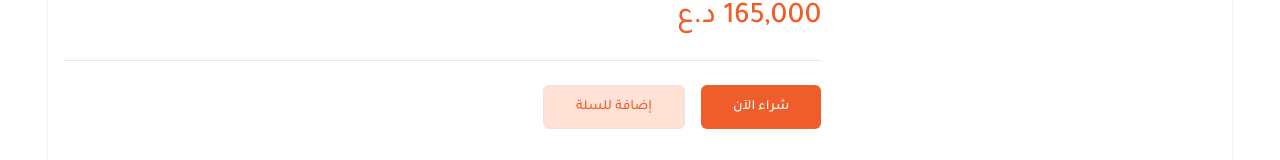
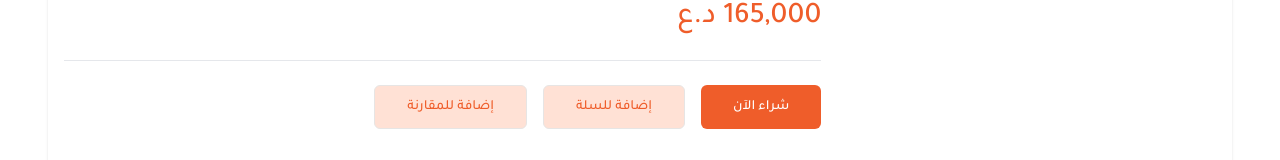
Before and after one commit to devhouse-org/e-store-frontend, a React (Vite) app: page /product/1 in a window 1280 px wide. Shown: the part 594-754 px from the top of the page. Built offline with nearby package versions, Linux system fonts and the light colour scheme.

Commit message:
comparison

```diff
--- a/src/components/Navbar.tsx
+++ b/src/components/Navbar.tsx
@@ -6,6 +6,7 @@ import { useCartStore } from "../store/useCartStore";
 import { useWishlistStore } from "../store/useWishlistStore";
 import { useState } from "react";
 import SearchModal from "./SearchModal";
+import { useComparisonStore } from "@/store/useComparisonStore";
 
 type Props = {
   hasAd?: boolean;
@@ -44,6 +45,7 @@ const links = [
 const Navbar = (props: Props) => {
   const cartCount = useCartStore((state) => state.cartCount);
   const wishlistCount = useWishlistStore((state) => state.wishlistCount);
+  const comparisonItems = useComparisonStore((state) => state.comparisonItems);
   const [isSearchModalOpen, setIsSearchModalOpen] = useState(false);
 
   return (
@@ -93,8 +95,13 @@ const Navbar = (props: Props) => {
                 </span>
               )}
             </Link>
-            <Link to="/comparison">
+            <Link to="/comparison" className="relative">
               <CircleDashed className="hover:text-blue-500 transition ease-in-out cursor-pointer" />
+              {comparisonItems.length > 0 && (
+                <span className="absolute -top-2 -right-2 bg-orange-500 text-white rounded-full w-4 h-4 flex items-center justify-center text-xs">
+                  {comparisonItems.length}
+                </span>
+              )}
             </Link>
             <div className="hidden md:block">
               <div onClick={() => setIsSearchModalOpen(true)}>
--- a/src/pages/comparison/Comparison.tsx
+++ b/src/pages/comparison/Comparison.tsx
@@ -3,6 +3,7 @@ import { products } from "@/utils/data/products";
 import { Plus, Trash2 } from "lucide-react";
 import { Link } from "react-router-dom";
 import { useCartStore } from "@/store/useCartStore";
+import { useComparisonStore } from "@/store/useComparisonStore";
 
 type Product = {
     id: string;
@@ -109,8 +110,11 @@ const DataRow = ({
 );
 
 const Comparison = () => {
-    const [slot1, setSlot1] = useState<Product | null>(products[0]);
-    const [slot2, setSlot2] = useState<Product | null>(products[1]);
+    const { comparisonItems, removeFromComparison } = useComparisonStore();
+
+    // Use the first two items from comparison store
+    const slot1 = comparisonItems[0] || null;
+    const slot2 = comparisonItems[1] || null;
 
     const specifications = [
         { label: "العلامة التجارية", key: "brand" },
@@ -134,8 +138,14 @@ const Comparison = () => {
                     <thead>
                         <tr>
                             <th className="border p-4 bg-gray-50 font-tajawal-regular">المواصفات</th>
-                            <ProductColumn product={slot1} onRemove={() => setSlot1(null)} />
-                            <ProductColumn product={slot2} onRemove={() => setSlot2(null)} />
+                            <ProductColumn
+                                product={slot1}
+                                onRemove={() => slot1 && removeFromComparison(slot1.id)}
+                            />
+                            <ProductColumn
+                                product={slot2}
+                                onRemove={() => slot2 && removeFromComparison(slot2.id)}
+                            />
                         </tr>
                     </thead>
                     <tbody>
--- a/src/pages/products/Product.tsx
+++ b/src/pages/products/Product.tsx
@@ -12,6 +12,7 @@ import {
   BadgeCheck,
   HandCoins,
   Truck,
+  Scale,
 } from "lucide-react";
 import { Button } from "@/components/ui/button";
 import { Separator } from "@radix-ui/react-separator";
@@ -24,6 +25,7 @@ import { useNavigate, useParams } from "react-router-dom";
 import { getProductById, products } from "@/utils/data/products";
 import { reviews } from "@/utils/data/reviews";
 import { useWishlistStore } from "@/store/useWishlistStore";
+import { useComparisonStore } from "@/store/useComparisonStore";
 
 const Product = () => {
   const addToCart = useCartStore((state) => state.addToCart);
@@ -85,6 +87,9 @@ const Product = () => {
     useWishlistStore();
   const isInWishlist = product ? isWishlisted(product.id) : false;
 
+  const { addToComparison, removeFromComparison, isCompared } = useComparisonStore();
+  const isInComparison = product ? isCompared(product.id) : false;
+
   const handleAddToCart = () => {
     if (product) {
       addToCart({
@@ -109,6 +114,16 @@ const Product = () => {
         removeFromWishlist(product.id);
       } else {
         addToWishlist(product);
+      }
+    }
+  };
+
+  const handleComparisonClick = () => {
+    if (product) {
+      if (isInComparison) {
+        removeFromComparison(product.id);
+      } else {
+        addToComparison(product);
       }
     }
   };
@@ -139,8 +154,7 @@ const Product = () => {
               {images.map((img, idx) => (
                 <div
                   key={idx}
-                  className={`relative cursor-pointer group ${
-                    currentImage === idx
+                  className={`relative cursor-pointer group ${currentImage === idx
                     ? "ring-2 ring-orange-500 rounded-lg"
                     : ""
                     }`}
@@ -155,8 +169,7 @@ const Product = () => {
                   />
                   <div
                     className={`absolute inset-0 border-2 rounded-lg transition
-                    ${
-                      currentImage === idx
+                    ${currentImage === idx
                         ? "border-orange-500"
                         : "border-transparent"
                       }
@@ -177,8 +190,7 @@ const Product = () => {
                 {product.name}
               </h1>
               <Heart
-                className={`cursor-pointer transition-colors ${
-                  isInWishlist
+                className={`cursor-pointer transition-colors ${isInWishlist
                   ? "text-red-500"
                   : "text-gray-400 hover:text-red-500"
                   }`}
@@ -218,8 +230,7 @@ const Product = () => {
                   <button
                     key={storage}
                     onClick={() => setSelectedStorage(storage)}
-                    className={`px-3 lg:px-4 py-2 rounded border ${
-                      selectedStorage === storage
+                    className={`px-3 lg:px-4 py-2 rounded border ${selectedStorage === storage
                       ? "border-orange-500 text-orange-500"
                       : "border-gray-300"
                       }`}
@@ -269,6 +280,16 @@ const Product = () => {
                 className="flex-1 bg-orange-100 text-orange-500 hover:bg-orange-200"
                 onClick={handleAddToCart}
                 label="إضافة للسلة"
+              />
+              <Button
+                variant="outline"
+                size="lg"
+                className={`flex-1 ${isInComparison
+                    ? "bg-orange-500 text-white hover:bg-orange-600"
+                    : "bg-orange-100 text-orange-500 hover:bg-orange-200"
+                  }`}
+                onClick={handleComparisonClick}
+                label={isInComparison ? "إزالة من المقارنة" : "إضافة للمقارنة"}
               />
             </div>
           </div>
--- /dev/null
+++ b/src/store/useComparisonStore.ts
@@ -0,0 +1,47 @@
+import { create } from "zustand";
+import { Product } from "@/utils/data/products";
+
+interface ComparisonStore {
+    comparisonItems: Product[];
+    addToComparison: (product: Product) => void;
+    removeFromComparison: (productId: string) => void;
+    isCompared: (productId: string) => boolean;
+    clearComparison: () => void;
+}
+
+export const useComparisonStore = create<ComparisonStore>((set, get) => ({
+    comparisonItems: [],
+
+    addToComparison: (product) => {
+        const { comparisonItems } = get();
+
+        // Check if product is already in comparison
+        if (comparisonItems.some(item => item.id === product.id)) {
+            return;
+        }
+
+        // Check if comparison list is full (max 2 items)
+        if (comparisonItems.length >= 2) {
+            return;
+        }
+
+        set(state => ({
+            comparisonItems: [...state.comparisonItems, product]
+        }));
+    },
+
+    removeFromComparison: (productId) => {
+        set(state => ({
+            comparisonItems: state.comparisonItems.filter(item => item.id !== productId)
+        }));
+    },
+
+    isCompared: (productId) => {
+        const { comparisonItems } = get();
+        return comparisonItems.some(item => item.id === productId);
+    },
+
+    clearComparison: () => {
+        set({ comparisonItems: [] });
+    }
+}));
```
Lines whose indentation alone changed are shown as unchanged.
